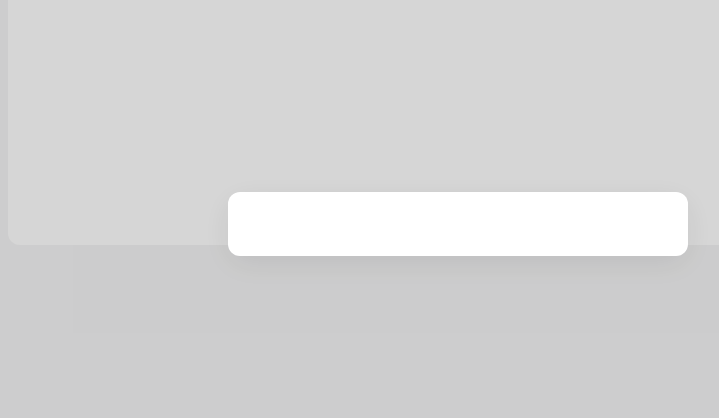
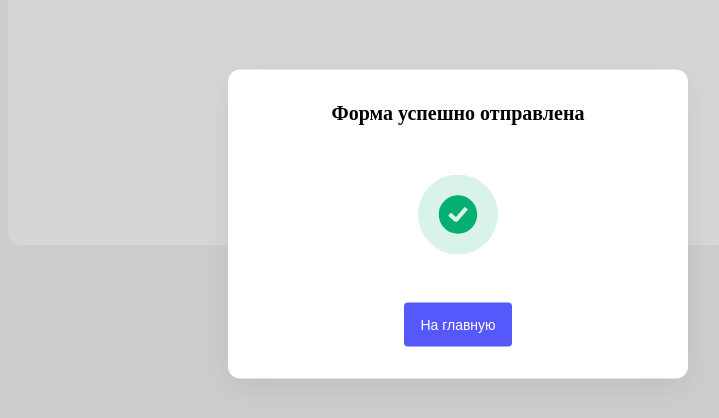
Before and after one commit to grevold/FrontCloudCamp, a React (Create React App) app: page / in a window 1280 px wide. Shown: the part 176-594 px from the top of the page, without its empty margins (182-901 px from the left). Built offline with nearby package versions, Linux system fonts and the light colour scheme.

Commit message:
Реализовал модальные окна

```diff
--- /dev/null
+++ b/src/components/ModalWindowError/ModalWindowError.module.css
@@ -0,0 +1,13 @@
+.header {
+  display: flex;
+  justify-content: space-between;
+}
+.errorIcon {
+  display: block;
+  margin: 52px auto 0;
+}
+.buttonWrap {
+  display: flex;
+  justify-content: end;
+  margin-top: 48px;
+}
--- /dev/null
+++ b/src/components/ModalWindowError/ModalWindowError.tsx
@@ -0,0 +1,27 @@
+import { CrossCloseIcon } from "../../icons/CrossCloseIcon";
+import { ErrorIcon } from "../../icons/ErrorIcon";
+import { ModalWindow } from "../ModalWindow/ModalWindow";
+import { StyledButton } from "../StyledButton/StyledButton";
+
+import s from "./ModalWindowError.module.css";
+
+interface Props {
+  onClose: () => void;
+}
+
+export function ModalWindowError({ onClose }: Props) {
+  return (
+    <ModalWindow onClose={onClose}>
+      <>
+        <div className={s.header}>
+          <h1>Ошибка</h1>
+          <CrossCloseIcon />
+        </div>
+        <ErrorIcon className={s.errorIcon} />
+        <div className={s.buttonWrap}>
+          <StyledButton onClick={onClose}>Закрыть</StyledButton>
+        </div>
+      </>
+    </ModalWindow>
+  );
+}
--- /dev/null
+++ b/src/components/ModalWindowSuccess/ModalWindowSuccess.module.css
@@ -0,0 +1,14 @@
+.header {
+  display: block;
+  margin: 0 auto;
+  text-align: center;
+  font-size: 20px;
+}
+.successIcon {
+  display: block;
+  margin: 50px auto 48px;
+}
+.button {
+  display: block;
+  margin: 0 auto;
+}
--- /dev/null
+++ b/src/components/ModalWindowSuccess/ModalWindowSuccess.tsx
@@ -0,0 +1,23 @@
+import { SuccessIcon } from "../../icons/SuccessIcon";
+import { ModalWindow } from "../ModalWindow/ModalWindow";
+import { StyledButton } from "../StyledButton/StyledButton";
+
+import s from "./ModalWindowSuccess.module.css";
+
+interface Props {
+  onClose: () => void;
+}
+
+export function ModalWindowSuccess({ onClose }: Props) {
+  return (
+    <ModalWindow onClose={onClose}>
+      <>
+        <h1 className={s.header}>Форма успешно отправлена</h1>
+        <SuccessIcon className={s.successIcon} />
+        <StyledButton onClick={onClose} className={s.button}>
+          На главную
+        </StyledButton>
+      </>
+    </ModalWindow>
+  );
+}
--- a/src/components/StyledButton/StyledButton.tsx
+++ b/src/components/StyledButton/StyledButton.tsx
@@ -1,17 +1,20 @@
 import { PropsWithChildren, FC } from "react";
+import cn from "classnames";
 
 import s from "./StyledButton.module.css";
 
 interface Props {
   onClick: () => void;
+  className?: string;
 }
 
 export const StyledButton: FC<PropsWithChildren<Props>> = ({
   onClick,
   children,
+  className,
 }) => {
   return (
-    <button className={s.root} onClick={onClick}>
+    <button className={cn(s.root, className)} onClick={onClick}>
       {children}
     </button>
   );
--- /dev/null
+++ b/src/icons/SuccessIcon.tsx
@@ -0,0 +1,24 @@
+interface Props {
+  className?: string;
+}
+
+export function SuccessIcon({ className }: Props) {
+  return (
+    <svg
+      className={className}
+      width="80"
+      height="80"
+      viewBox="0 0 80 80"
+      fill="none"
+      xmlns="http://www.w3.org/2000/svg"
+    >
+      <rect width="80" height="80" rx="40" fill="#05AE71" fillOpacity="0.15" />
+      <path
+        fillRule="evenodd"
+        clipRule="evenodd"
+        d="M20.8 40C20.8 29.4016 29.4016 20.8 40 20.8C50.5985 20.8 59.2001 29.4016 59.2001 40C59.2001 50.5985 50.5985 59.2001 40 59.2001C29.4016 59.2001 20.8 50.5985 20.8 40ZM47.4093 32.9903C46.9678 32.6817 46.3556 32.7557 46.0058 33.16L37.8957 42.5311L33.715 38.7738C33.3165 38.4157 32.7008 38.4157 32.3023 38.7738L30.7329 40.1842C30.2891 40.5831 30.2891 41.264 30.7329 41.6629L36.5953 46.9315C36.7874 47.1041 37.0396 47.2 37.3016 47.2H38.9073C39.2144 47.2 39.5058 47.0683 39.7033 46.8401L49.3568 35.6856C49.7452 35.2368 49.6585 34.5625 49.1684 34.2199L47.4093 32.9903Z"
+        fill="#05AE71"
+      />
+    </svg>
+  );
+}
--- a/src/pages/MainPage/MainPage.tsx
+++ b/src/pages/MainPage/MainPage.tsx
@@ -1,5 +1,6 @@
 import { Container } from "../../components/Container/Container";
-import { ModalWindow } from "../../components/ModalWindow/ModalWindow";
+import { ModalWindowError } from "../../components/ModalWindowError/ModalWindowError";
+import { ModalWindowSuccess } from "../../components/ModalWindowSuccess/ModalWindowSuccess";
 import { StyledLink } from "../../components/StyledLink/StyledLink";
 
 import s from "./MainPage.module.css";
@@ -9,7 +10,7 @@ export function MainPage() {
     <Container className={s.root}>
       <h1>main page</h1>
       <StyledLink to="/step1">Начать</StyledLink>
-      <ModalWindow onClose={() => console.log("Handle close")} />
+      <ModalWindowSuccess onClose={() => console.log("Handle close")} />
     </Container>
   );
 }
```
Also changed, not shown: src/icons/CrossCloseIcon.tsx (added, +17 -0 lines), src/icons/ErrorIcon.tsx (added, +24 -0 lines).
